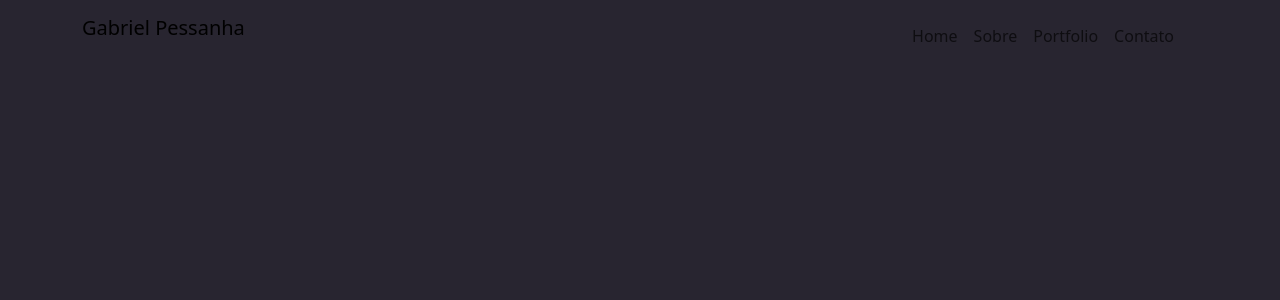
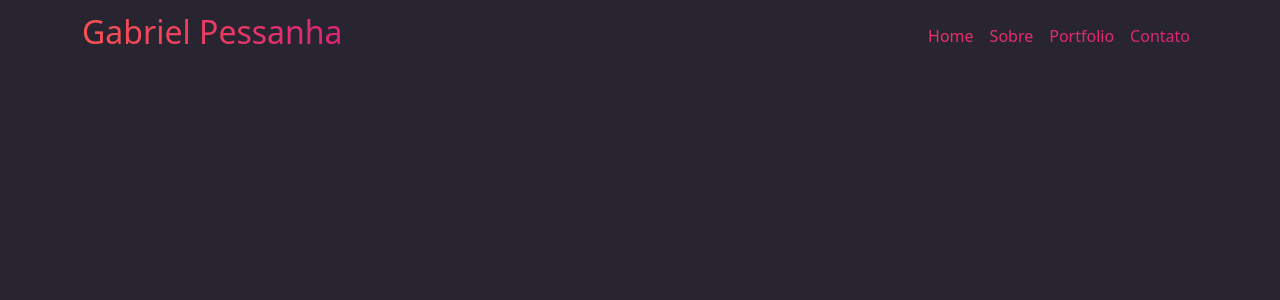
Before and after one commit to gabrielspessanha/portifolio, a React (Vite) app: page / in a window 1280 px wide. Shown: the top 300 px of the page. Built offline with nearby package versions, Linux system fonts and the light colour scheme.

Commit message:
fazendo navbar e sidebar

```diff
--- a/src/components/Header/index.jsx
+++ b/src/components/Header/index.jsx
@@ -11,15 +11,16 @@ export function Header(){
     return(
       <>
         <Navbar bg="transparent"  expand="lg" className={`header container`}>
-          <Container fluid>
+          <Container>
           <Navbar.Brand href="#home">
-            <p>Gabriel Pessanha</p>
+            <h3>Gabriel Pessanha</h3>
           </Navbar.Brand>
             <Navbar.Toggle aria-controls={`offcanvasNavbar-expand-lg`} />
             <Navbar.Offcanvas
               id={`offcanvasNavbar-expand-lg`}
               aria-labelledby={`offcanvasNavbarLabel-expand-lg`}
               placement="end"
+              className='sidebar'
             >
               <Offcanvas.Header closeButton>
                 <Offcanvas.Title id={`offcanvasNavbarLabel-expand-lg`}>
@@ -27,7 +28,7 @@ export function Header(){
                 </Offcanvas.Title>
               </Offcanvas.Header>
                 <Offcanvas.Body>
-                <Nav className="justify-content-end flex-grow-1 pe-3">
+                  <Nav className="justify-content-end flex-grow-1 navLinks">
                     <Nav.Link href="#action1">Home</Nav.Link>
                     <Nav.Link href="#action2">Sobre</Nav.Link>
                     <Nav.Link href="#action1">Portfolio</Nav.Link>
--- a/src/components/Header/styles.scss
+++ b/src/components/Header/styles.scss
@@ -1,12 +1,30 @@
 @import '../../styles/variables.scss';
 
 .header{
+    display: flex;
+    align-items: center;
+    justify-content: space-around;
 
-    p{
 
+    h3{
+        font-size: 2rem;
+        background:$gradient;
+        -webkit-background-clip: text;
+        -webkit-text-fill-color: transparent;
     }
 
     button{
         background: $gradient;
     }
 }
+
+.sidebar{
+    background-color: $bg-color-secondary;
+    color: $text-color;
+
+    .navLinks{
+        background:$gradient;
+        -webkit-background-clip: text;
+        -webkit-text-fill-color: transparent;
+    }
+}
```
Lines whose indentation alone changed are shown as unchanged.
